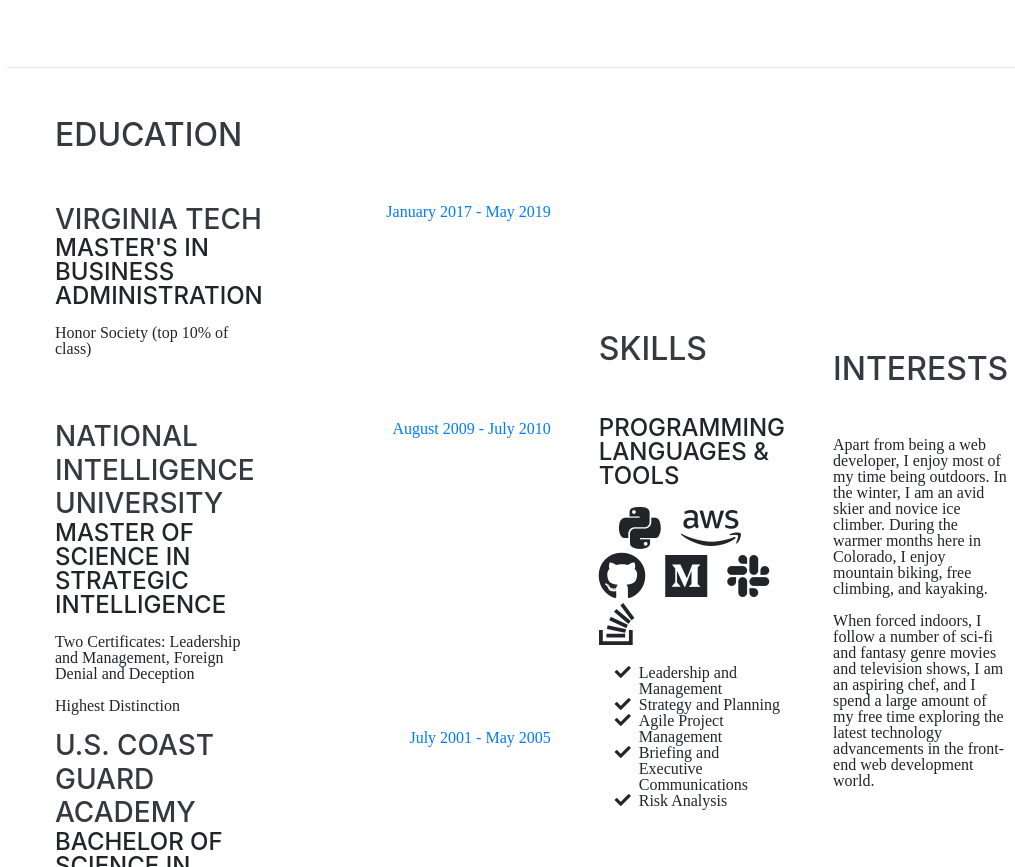
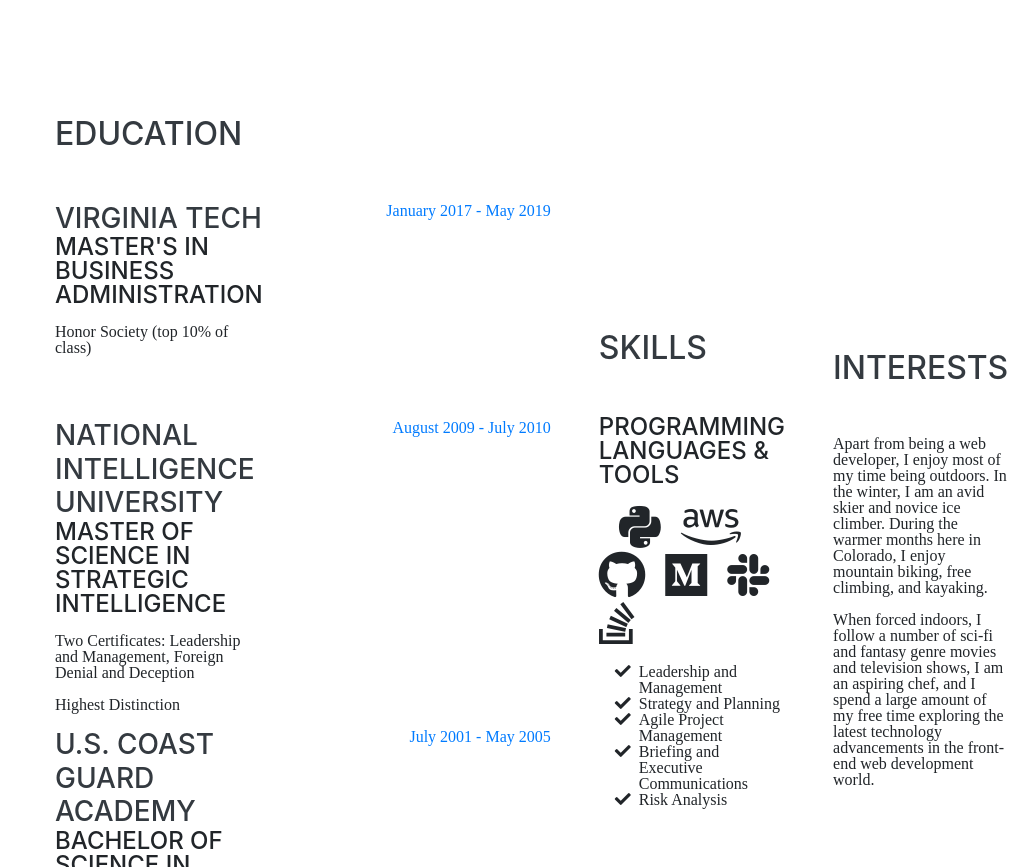
Before and after one commit to larrycurran/larrycurran.github.io, a website with bundled scripts: page index.html in a window 1280 px wide. Shown: the part 2506-3373 px from the top of the page, without its empty margins (265-1280 px from the left). Built offline with nearby package versions, Linux system fonts and the light colour scheme; a web font is replaced by a local one.

Commit message:
Update index.html

```diff
--- a/index.html
+++ b/index.html
@@ -234,15 +234,9 @@
             </a>
             <br></br>
 
-
-
-
-
         </ul>
       </div>
     </section>
-
-    <hr class="m-0">
 
     <section class="resume-section p-3 p-lg-5 d-flex align-items-center" id="education">
       <div class="w-100">
```
